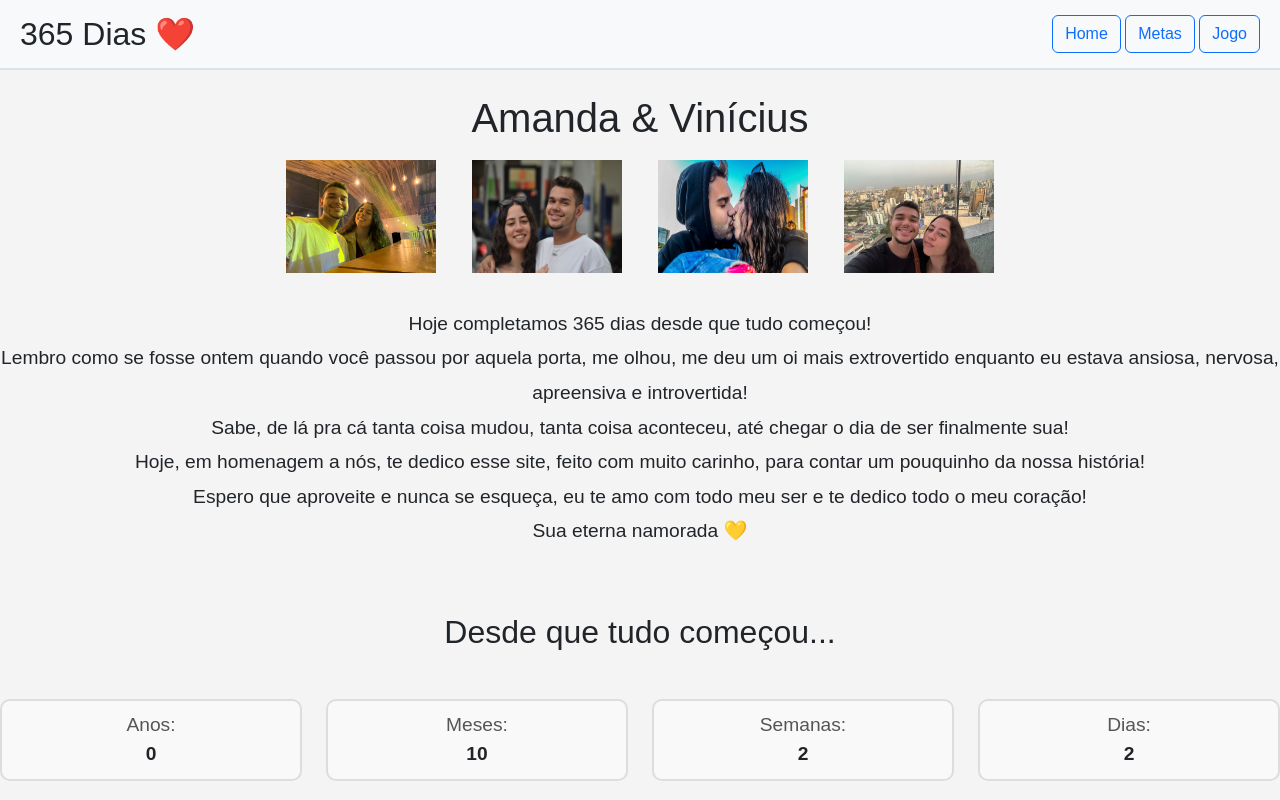
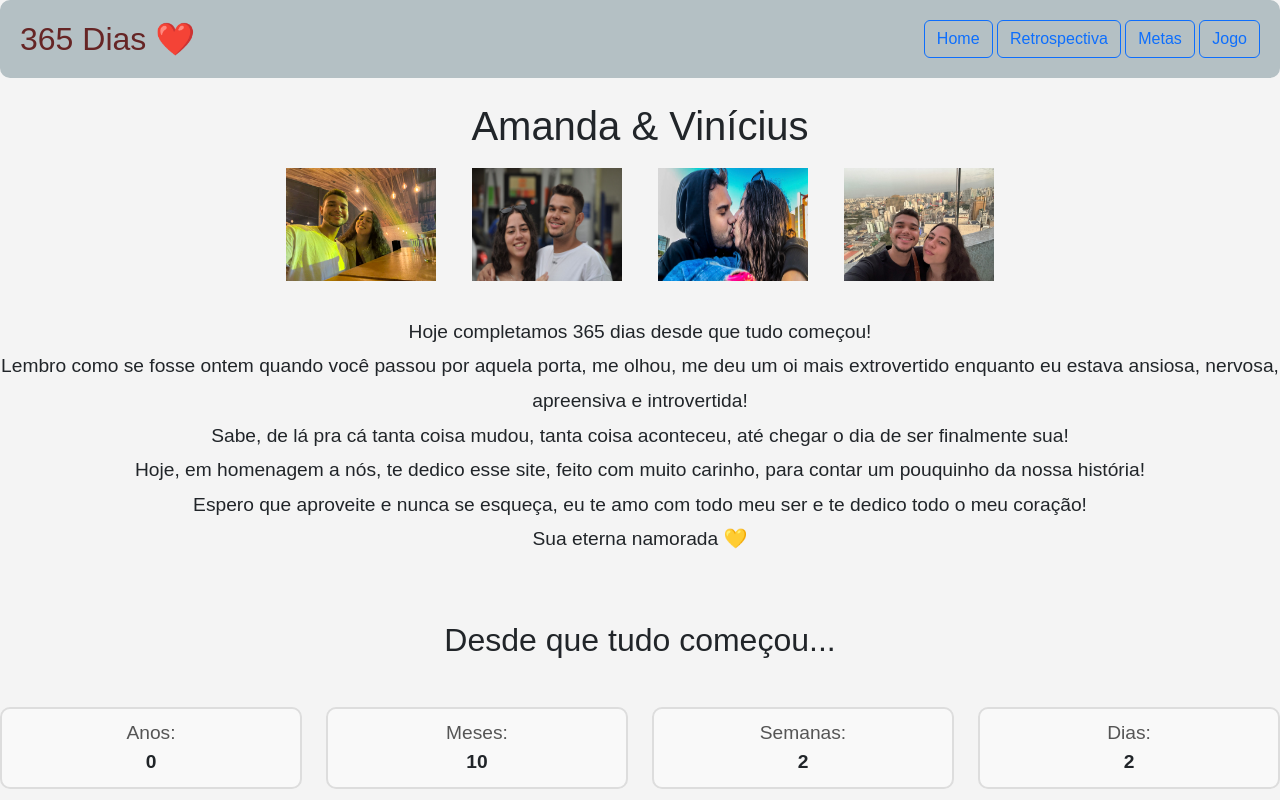
Before and after one commit to AmandaCornelsenC/Projeto365, a plain HTML site: page index.html in a window 1280 px wide. Shown: the top 800 px of the page. Drawn offline with nearby package versions, Linux system fonts and the light colour scheme.

Commit message:
Update index.html

```diff
--- a/index.html
+++ b/index.html
@@ -22,9 +22,14 @@
         }
 
         .header {
-            background-color: #f8f9fa;
-            padding: 15px 20px;
-            border-bottom: 2px solid #dee2e6;
+            display: flex;
+            justify-content: space-between;
+            align-items: center;
+            padding: 20px;
+            background-color: #b4c0c4;
+            color: rgb(102, 37, 37);
+            border-radius: 10px;
+            flex-wrap: wrap;
         }
 
         .logo h1 {
@@ -348,6 +353,7 @@
             <!-- Botões -->
             <nav class="menu">
                 <a href="/" class="btn btn-outline-primary">Home</a>
+                <a href="#retrospectiva" class="btn btn-outline-primary">Retrospectiva</a>
                 <a href="#metas" class="btn btn-outline-primary">Metas</a>
                 <a href="jogo.html" class="btn btn-outline-primary">Jogo</a>
             </nav>
@@ -461,6 +467,7 @@
 
         <br>
         <br>
+        <h2 class="text-center my-4" id="retrospectiva">Nossa retrospectiva</h2>
         <div class="retrospectiva d-flex justify-content-between">
             <div class="primeira-noite" onclick="openModal('modal-primeiraNoite')"
                 style="flex: 1; padding: 10px; text-align: center;">
@@ -557,7 +564,7 @@
     </div>
 
     <div class="metas" id="metas">
-        <h2 class="text-center my-4" >Nossas metas</h2>
+        <h2 class="text-center my-4">Nossas metas</h2>
 
         <h2 class="text-center">Metas Pendentes</h2>
         <table id="tabelaMetas" style="display:none;">
@@ -594,7 +601,7 @@
             <input type="date" id="dataFimMeta">
             <button onclick="adicionarMeta()">Adicionar Meta</button>
         </div>
-</div>
+    </div>
     <script src="js/contador.js"></script>
     <script src="js/modal.js"></script>
     <script src="js/metas.js"></script>
```
